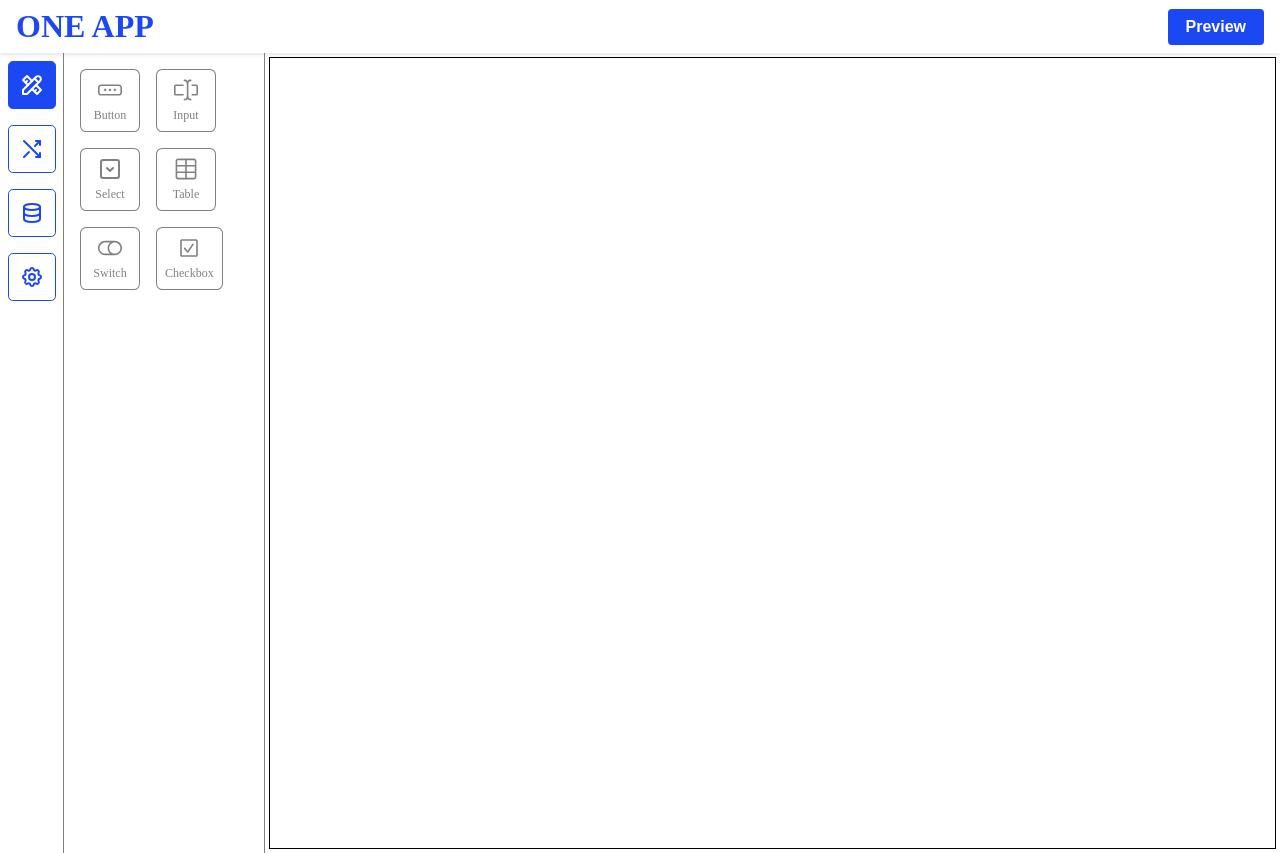
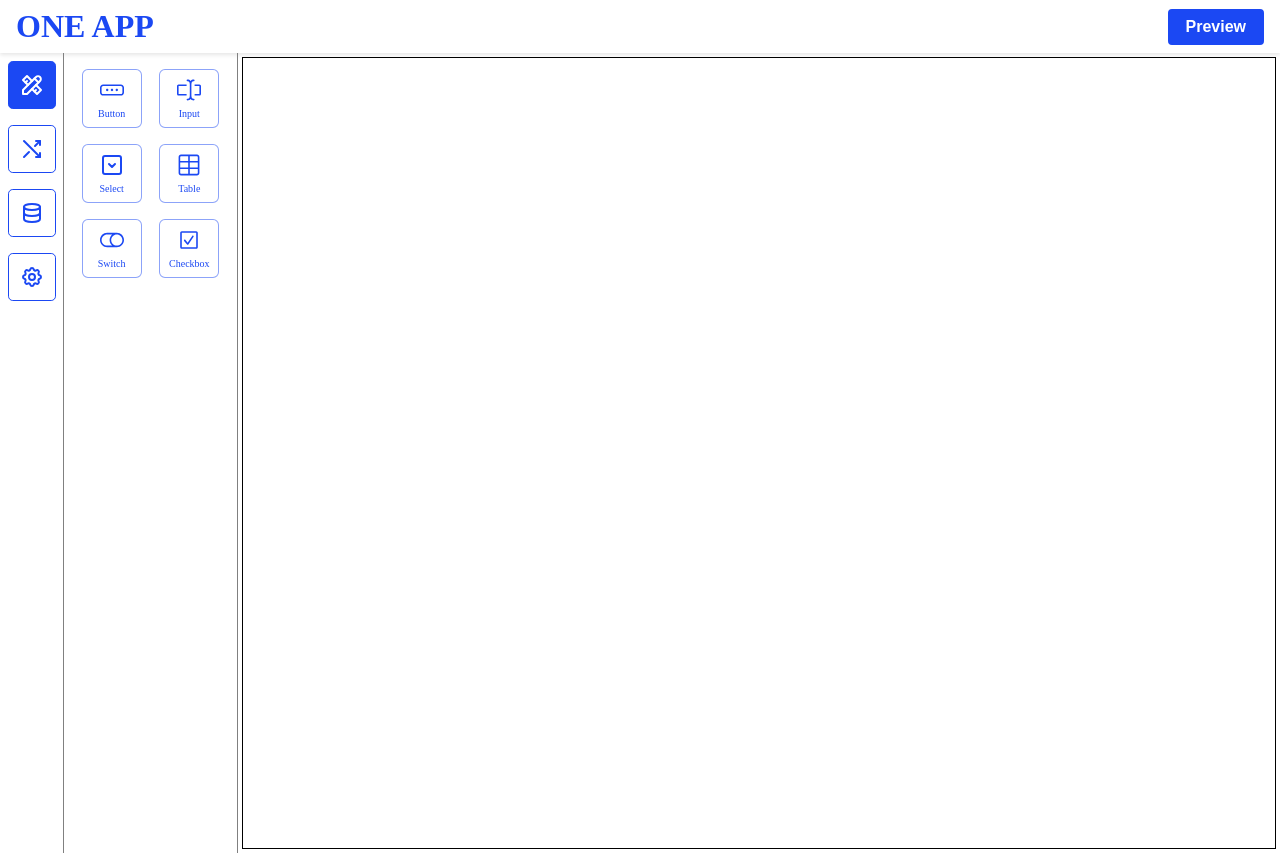
Before and after one commit to rsbh/superdash, a React (Vite) app in the folder frontend/: page /editor in a window 1280 px wide. Built offline with nearby package versions, Linux system fonts and the light colour scheme.

Commit message:
chore: update widgetList styles

```diff
--- a/frontend/src/pages/Editor/pages/WidgetsEditor/components/WidgetList.tsx
+++ b/frontend/src/pages/Editor/pages/WidgetsEditor/components/WidgetList.tsx
@@ -1,4 +1,5 @@
 import { widgetList } from "@/constants/widget";
+import { rgba } from "polished";
 import styled from "styled-components";
 import { DragWrapper } from "./Editor/DragWrapper";
 
@@ -6,6 +7,8 @@ const WidgetsList = styled.div`
   display: flex;
   flex-wrap: wrap;
   width: 100%;
+  justify-content: space-evenly;
+  align-items: center;
 `;
 
 const WidgetsListItem = styled.div`
@@ -14,24 +17,24 @@ const WidgetsListItem = styled.div`
   justify-content: center;
   align-items: center;
   padding: 8px;
-  border: 0.5px solid grey;
+  border: 0.5px solid ${({ theme }) => rgba(theme.colors.primary, 0.5)};
   border-radius: 10%;
   margin: 8px;
   min-width: 60px;
 `;
 
 const WidgetsListItemIcon = styled.div`
-  color: grey;
+  color: ${({ theme }) => theme.colors.primary};
   font-size: 24px;
 `;
 const WidgetsListItemTitle = styled.div`
-  color: grey;
-  font-size: 12px;
+  color: ${({ theme }) => theme.colors.primary};
+  font-size: 10px;
 `;
 
 const WidgetsListDrawer = styled.div`
-  width: 240px;
-  border-right: 1px solid grey;
+  max-width: 174px;
+  border-right: 0.5px solid grey;
   padding: 8px;
 `;
 
```
